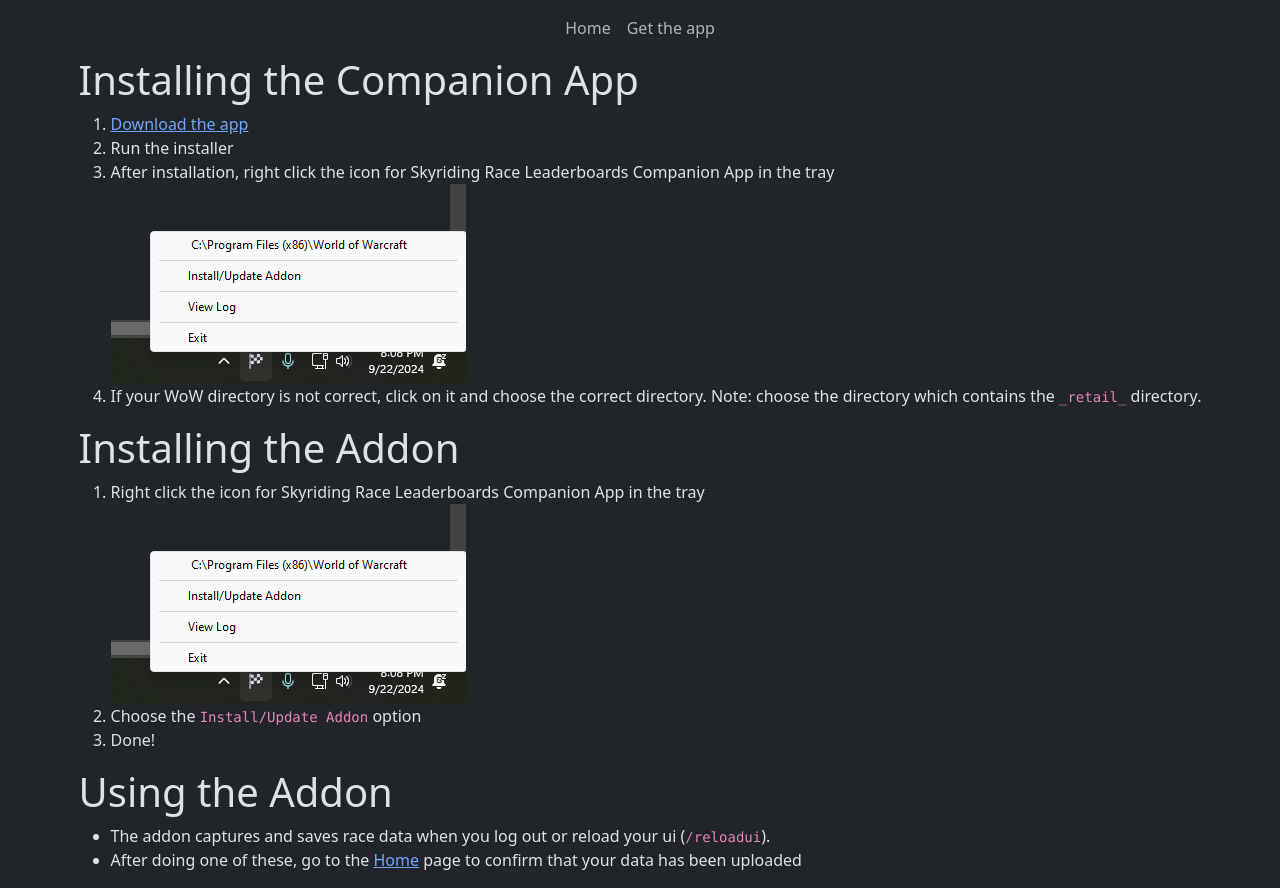
After one commit to zack-hill/skyriding-race-leaderboards, a Flask app: page /get_the_app in a window 1280 px wide. The commit adds this page. Run offline with Flask 3, Linux system fonts and the light colour scheme; some libraries are stand-ins or nearby versions.

Commit message:
Add user guide

```diff
--- a/webapp/main.py
+++ b/webapp/main.py
@@ -9,7 +9,7 @@
 storage = Storage()
 all_course_info = storage.get_all_course_info()
 
-APP_DOWNLOAD_LINK = "https://www.dropbox.com/scl/fi/iespjq6jpd98o4enzfsag/SkyridingRaceLeaderboardsCompanionApp-1.0.0.0-Setup.exe?rlkey=p3hbnxsrwsvc6fgw22owf28dz&st=855pfv8b&dl=1"
+APP_DOWNLOAD_LINK = "https://www.dropbox.com/scl/fi/kmgrf2ycvmeznlo8un5mz/SkyridingRaceLeaderboardsCompanionApp-1.0.1.0-Setup.exe?rlkey=q08y2u4g0k7xbo4bn8vknitny&st=a0tl7snv&dl=1"
 ADDON_DOWNLOAD_LINK = "https://www.dropbox.com/scl/fi/cc6qw3nv5ylh8j4e41wqd/Addon0.2.zip?rlkey=k03ysa542zphmihixo0ev7r9f&st=g4rl4ozm&dl=1"
 
 
@@ -76,6 +76,11 @@
     return redirect(location)
 
 
+@app.route("/get_the_app")
+def get_the_app():
+    return render_template("get-the-app.html")
+
+
 @app.route("/upload", methods=["POST"])
 def upload_data():
     storage = Storage()
--- /dev/null
+++ b/webapp/templates/get-the-app.html
@@ -0,0 +1,44 @@
+{% extends "layout.html" %} {% block content %}
+<div class="row justify-content-center">
+  <div class="col-auto">
+    <h1 id="installing-the-companion-app">Installing the Companion App</h1>
+    <ol>
+      <li>
+        <a href="{{url_for('download', file='app')}}"> Download the app </a>
+      </li>
+      <li>Run the installer</li>
+      <li>
+        After installation, right click the icon for Skyriding Race Leaderboards
+        Companion App in the tray <br />
+        <img src="static/tutorial-image.png"></img>
+      </li>
+      <li>
+        If your WoW directory is not correct, click on it and choose the correct
+        directory. Note: choose the directory which contains the
+        <code>_retail_</code> directory.
+      </li>
+    </ol>
+    <h1 id="installing-the-addon">Installing the Addon</h1>
+    <ol>
+      <li>
+        Right click the icon for Skyriding Race Leaderboards Companion App in
+        the tray <br />
+        <img src="static/tutorial-image.png"></img>
+      </li>
+      <li>Choose the <code>Install/Update Addon</code> option</li>
+      <li>Done!</li>
+    </ol>
+    <h1 id="using-the-addon">Using the Addon</h1>
+    <ul>
+      <li>
+        The addon captures and saves race data when you log out or reload your
+        ui (<code>/reloadui</code>).
+      </li>
+      <li>
+        After doing one of these, go to the <a href="{{url_for('index')}}">Home</a>
+        page to confirm that your data has been uploaded
+      </li>
+    </ul>
+  </div>
+</div>
+{% endblock %}
--- a/webapp/templates/layout.html
+++ b/webapp/templates/layout.html
@@ -25,14 +25,14 @@
     {%block navigation %}
     <div class="row justify-content-center">
       <div class="col-auto">
-        <nav class="navbar navbar-expand-lg">
+        <nav class="navbar navbar-expand-sm">
           <ul class="navbar-nav mr-auto">
             <li class="nav-item">
               <a class="nav-link" href="{{url_for('index')}}"> Home </a>
             </li>
             <li class="nav-item">
-              <a class="nav-link" href="{{url_for('download', file='app')}}">
-                Download App
+              <a class="nav-link" href="{{url_for('get_the_app')}}">
+                Get the app
               </a>
             </li>
           </ul>
```
Also changed, not shown: webapp/static/tutorial-image.png (added).
